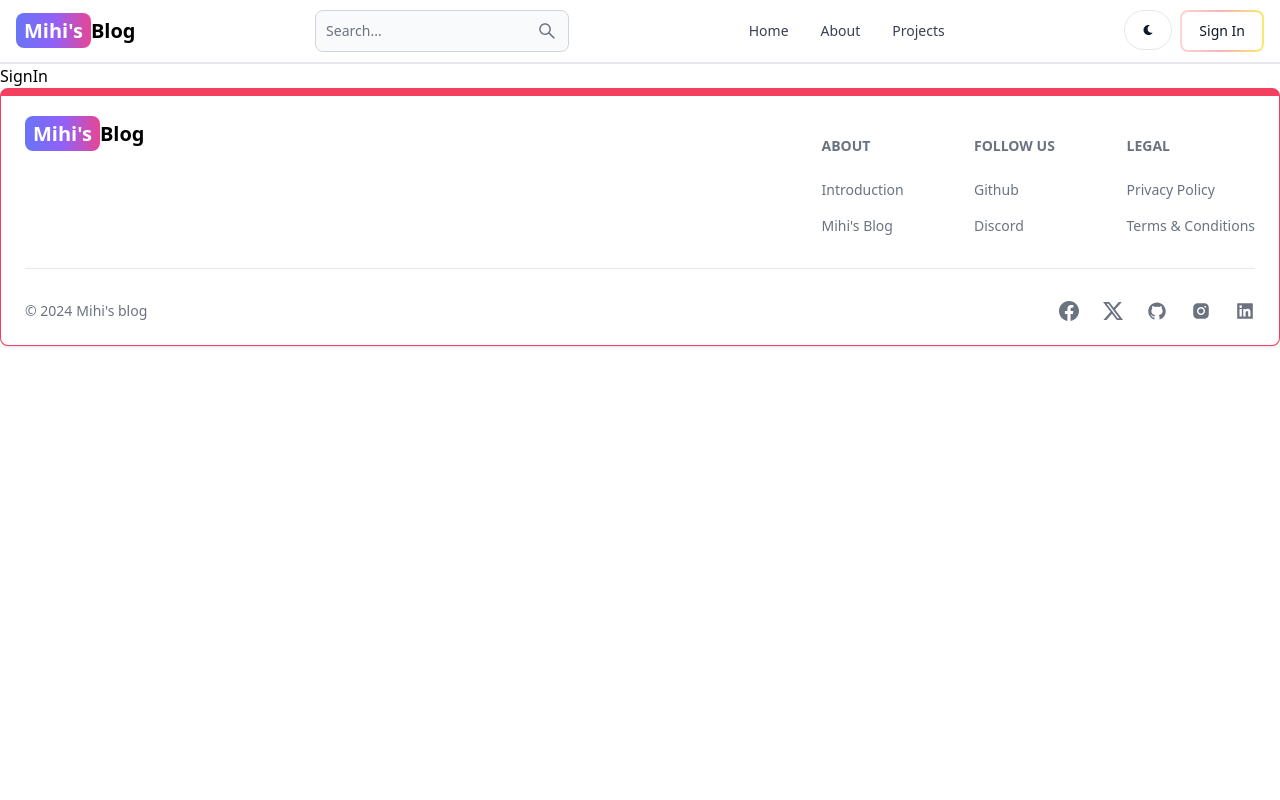
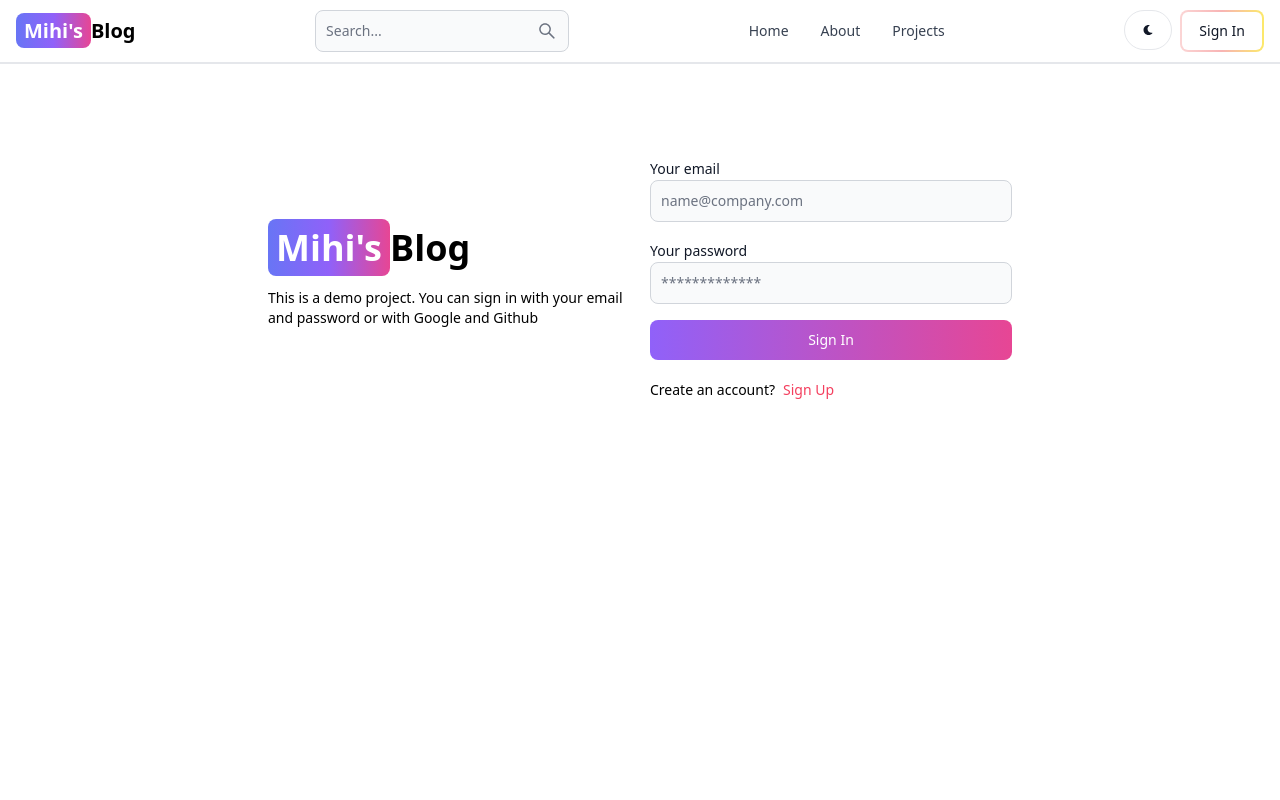
Before and after one commit to MiHiii/blog-step-by-step, a React (Vite) app in the folder client/: page /sign-in in a window 1280 px wide. Shown: the top 800 px of the page. Built offline with nearby package versions, Linux system fonts and the light colour scheme.

Commit message:
complete sign in page functionality

```diff
--- a/client/src/pages/SignIn.jsx
+++ b/client/src/pages/SignIn.jsx
@@ -1,3 +1,120 @@
+import { Alert, Button, Label, Spinner, TextInput } from "flowbite-react";
+import { useState } from "react";
+import { Link, useNavigate } from "react-router-dom";
+
 export default function SignIn() {
-  return <div>SignIn</div>;
+  const [formData, setFormData] = useState({});
+  const [errorMessage, setErrorMessage] = useState(null);
+  const [loading, setLoading] = useState(false);
+  const navigate = useNavigate();
+
+  const handleChange = (e) => {
+    setFormData({ ...formData, [e.target.id]: e.target.value.trim() });
+  };
+  const handleSubmit = async (e) => {
+    e.preventDefault();
+    if (!formData.email || !formData.password) {
+      return setErrorMessage("Please fill out all fields");
+    }
+    try {
+      setLoading(true);
+      setErrorMessage(null);
+      {
+        /*Truyền dữ liệu từ form vào api*/
+      }
+      const res = await fetch("api/auth/signin", {
+        method: "POST",
+        headers: { "Content-Type": "application/json" },
+        body: JSON.stringify(formData),
+      });
+      const data = await res.json();
+      if (data.success === false) {
+        return setErrorMessage(data.message);
+      }
+      setLoading(false);
+      if (res.ok) {
+        navigate("/");
+      }
+    } catch (error) {
+      setErrorMessage(error.message);
+      setLoading(false);
+    }
+  };
+  return (
+    <div className="min-h-screen mt-20">
+      <div className="flex flex-col md:flex-row md:items-center p-3 max-w-3xl mx-auto gap-5">
+        {/*left: có logo và desc*/}
+        <div className="flex-1">
+          <Link to="/" className=" font-bold dark:text-white text-4xl">
+            <span
+              className="
+            px-2
+            py-1
+            bg-gradient-to-r
+            from-indigo-500
+            via-purple-500
+            to-pink-500
+            rounded-lg
+            text-white
+          "
+            >
+              Mihi's
+            </span>
+            Blog
+          </Link>
+          <p className="text-sm mt-5">
+            This is a demo project. You can sign in with your email and password
+            or with Google and Github
+          </p>
+        </div>
+        {/*right form đăng kí và button đăng nhâp bằng GG và Git*/}
+        <div className="flex-1">
+          <form className="flex flex-col gap-4" onSubmit={handleSubmit}>
+            <div>
+              <Label value="Your email" />
+              <TextInput
+                type="email"
+                placeholder="name@company.com"
+                id="email"
+                onChange={handleChange}
+              />
+            </div>
+            <div>
+              <Label value="Your password" />
+              <TextInput
+                type="password"
+                placeholder="*************"
+                id="password"
+                onChange={handleChange}
+              />
+            </div>
+            <Button
+              gradientDuoTone={"purpleToPink"}
+              type="submit"
+              disabled={loading}
+            >
+              {loading ? (
+                <>
+                  <Spinner size="sm" /> <span className="pl-3">Loading...</span>
+                </>
+              ) : (
+                "Sign In"
+              )}
+            </Button>
+          </form>
+          <div className="flex gap-2 text-sm mt-5">
+            <span>Create an account?</span>
+            <Link to="/sign-up" className="text-rose-500">
+              Sign Up
+            </Link>
+          </div>
+          {errorMessage && (
+            <Alert className="mt-5" color={"failure"}>
+              {errorMessage}
+            </Alert>
+          )}
+        </div>
+      </div>
+    </div>
+  );
 }
--- a/client/vite.config.js
+++ b/client/vite.config.js
@@ -3,7 +3,6 @@
 
 // https://vitejs.dev/config/
 export default defineConfig({
-  //Chuyển đổi proxy khi người dùng SIGNUP
   server: {
     proxy: {
       "/api": {
```
